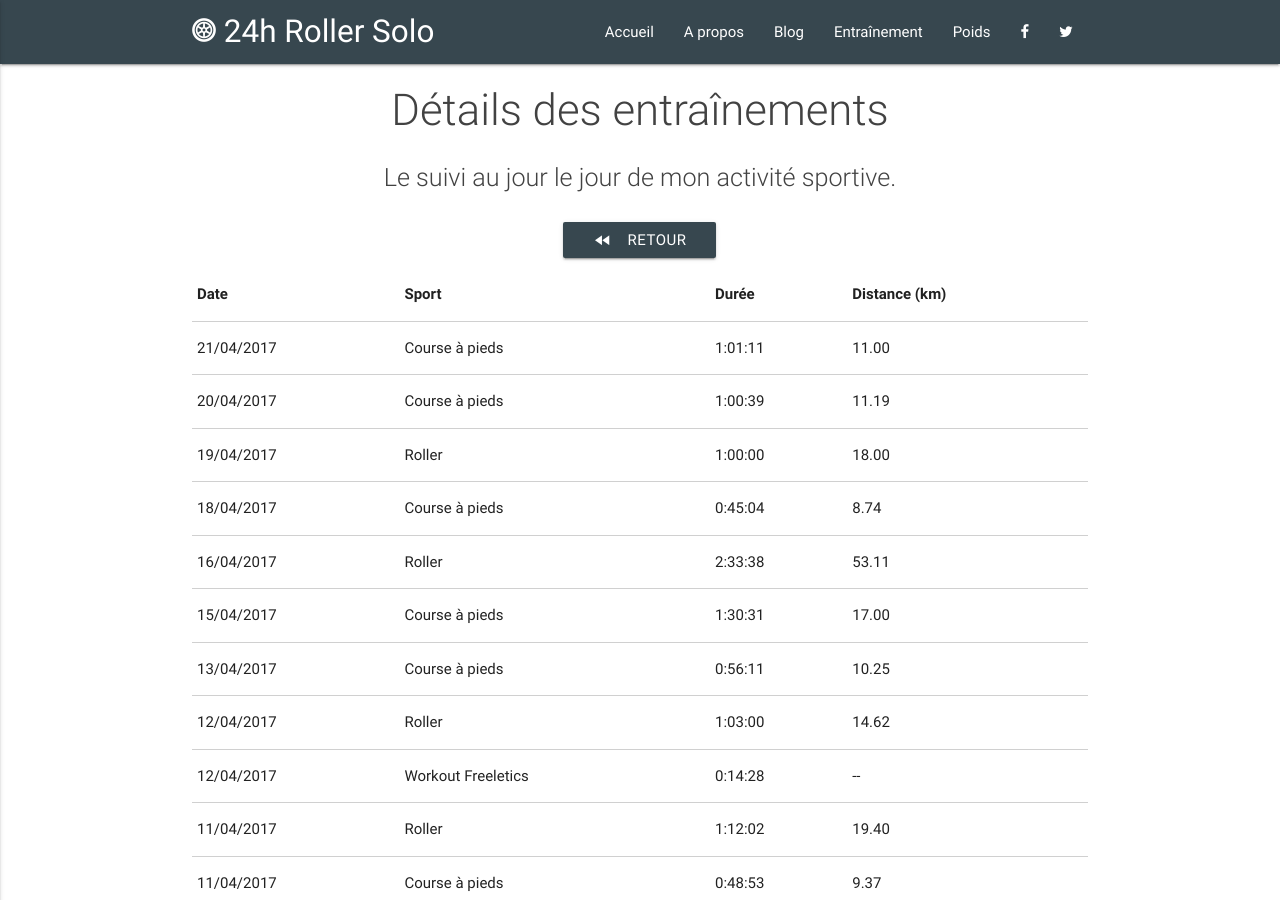
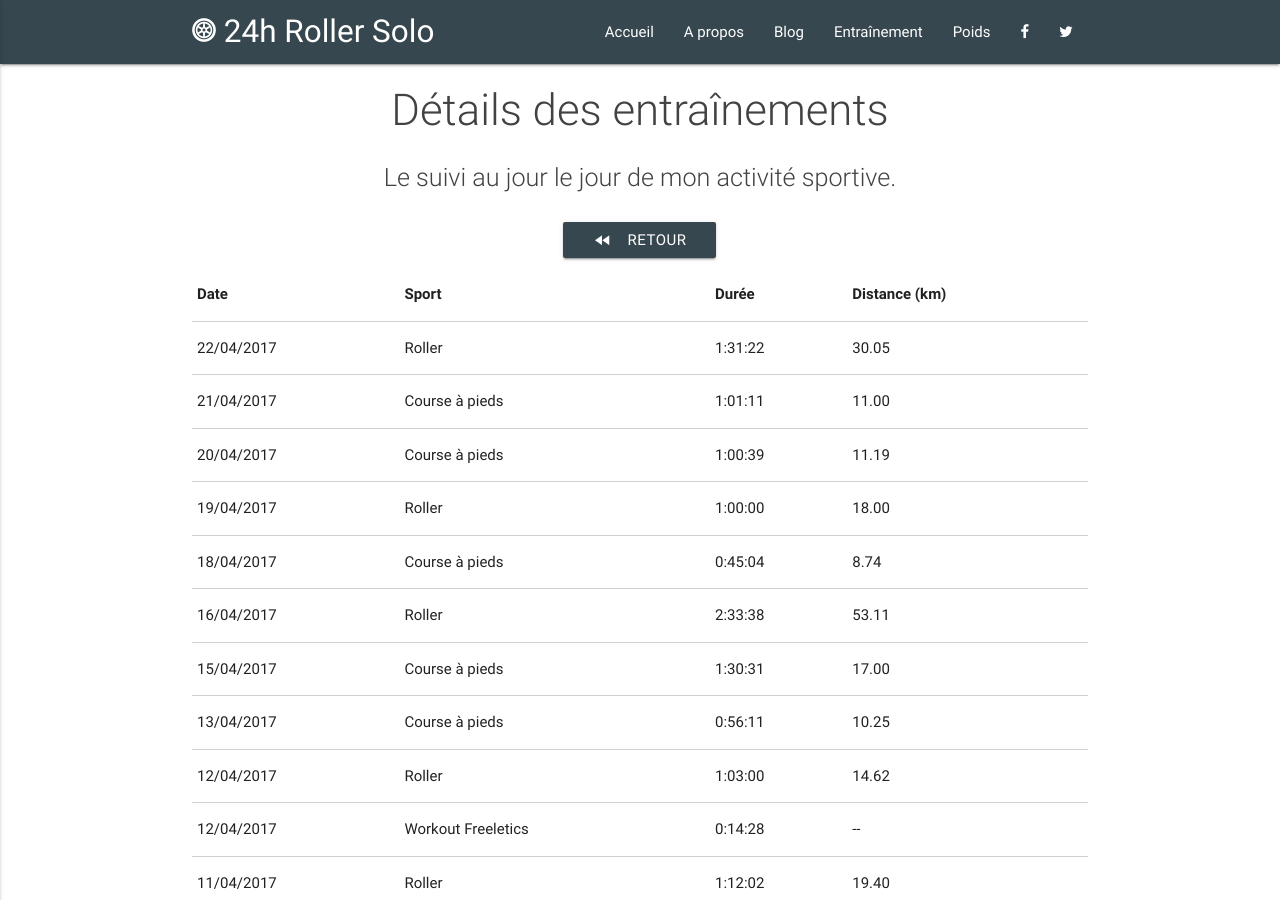
Before and after one commit to 24hRollerSolo/24hRollerSolo.github.io, a Jekyll site: the page built from training/details.html, in a window 1280 px wide and 900 px high. Built offline with Jekyll 4.4.1, drawn with Linux system fonts in a browser that asks for light colours.

Commit message:
Add 2017-04-22 roller skating

```diff
--- a/_data/sports.json
+++ b/_data/sports.json
@@ -1,4 +1,5 @@
 [
+  {"date": "2017-04-22", "type": "ROLLER", "distance": "30.05", "duration": "1:31:22"},
   {"date": "2017-04-21", "type": "RUNNING", "distance": "11.00", "duration": "1:01:11"},
   {"date": "2017-04-20", "type": "RUNNING", "distance": "11.19", "duration": "1:00:39"},
   {"date": "2017-04-19", "type": "ROLLER", "distance": "18.00", "duration": "1:00:00"},
```
